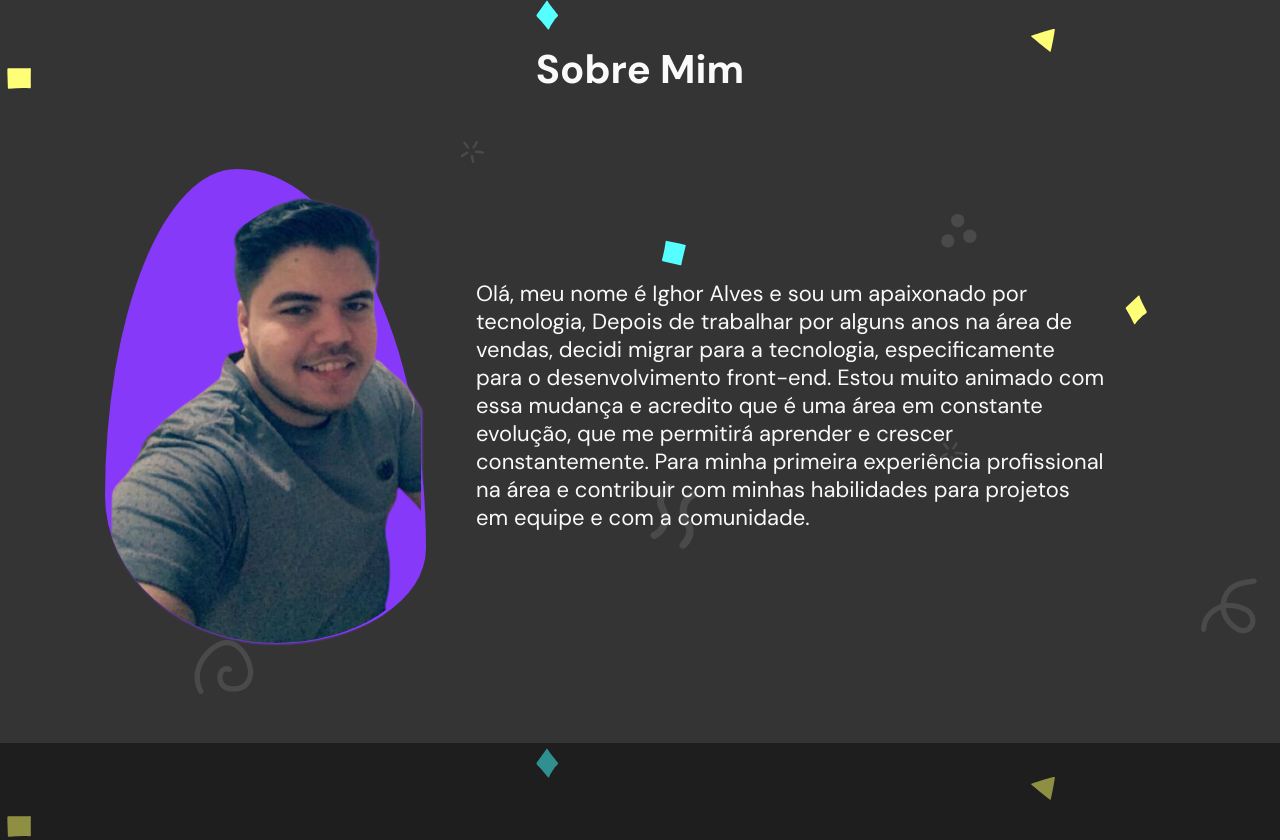
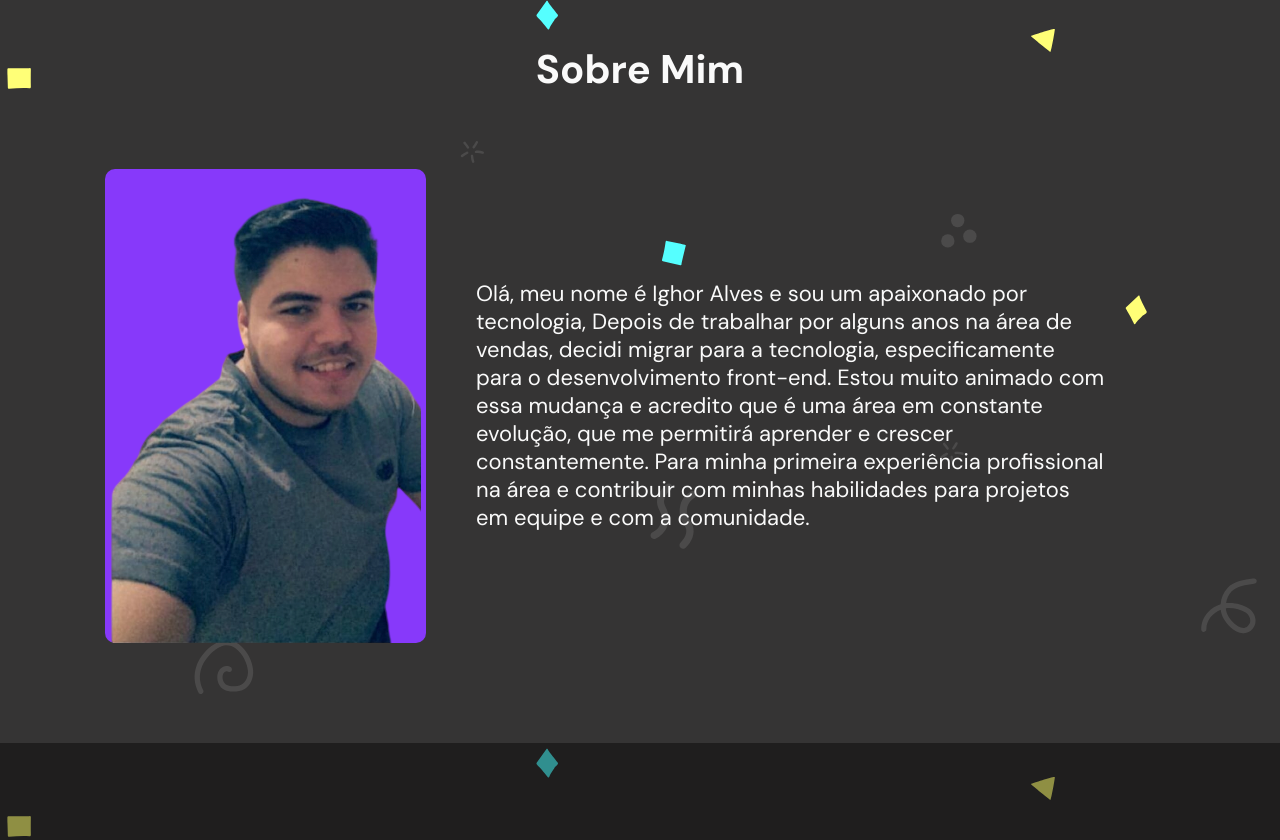
Before and after one commit to ighoralves/Portfolio, a website built with Parcel: page index.html in a window 1280 px wide. Shown: the part 651-1491 px from the top of the page. Built offline with nearby package versions, Linux system fonts and the light colour scheme; files whose address does not match are found by name.

Commit message:
mudanças

```diff
--- a/assets/styles/components/Sobre.scss
+++ b/assets/styles/components/Sobre.scss
@@ -24,14 +24,14 @@
     figure {
       background: $--base-color;
       width: 30%;
-      border-radius: 41% 59% 46% 54% / 69% 80% 20% 31% ;
+      border-radius: 10px;
 
-      img {
-        border-radius: 100% 0% 46% 54% / 69% 80% 20% 31% ;
-        filter: drop-shadow(
-          1px 1px 1px $--base-color
-        );
-      }
+      // img {
+      //   // border-radius: 100% 0% 46% 54% / 69% 80% 20% 31% ;
+      //   filter: drop-shadow(
+      //     1px 1px 1px $--base-color
+      //   );
+      // }
     }
   }
 
```
Also changed, not shown: dist/index.css, dist/index.js, 1 other file.
